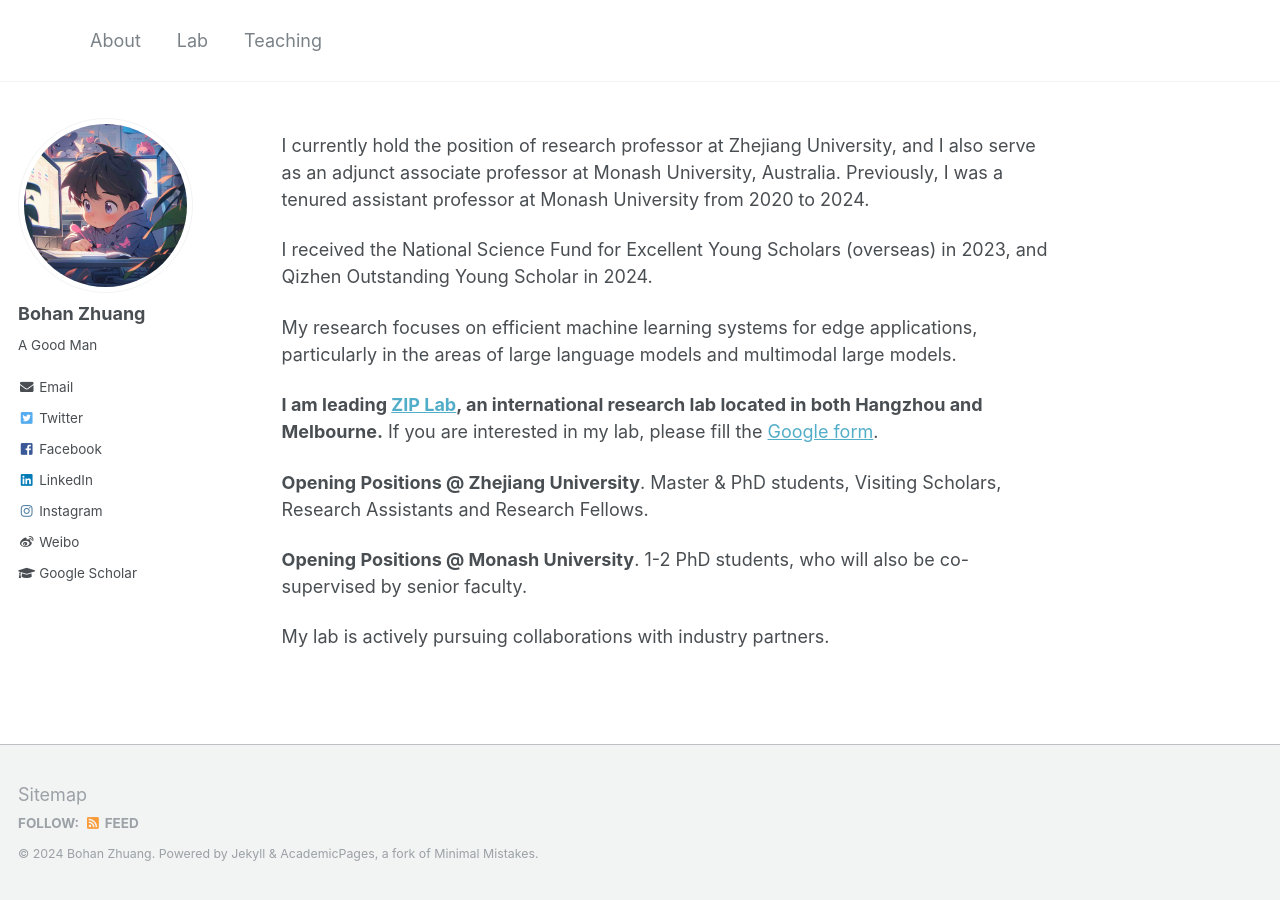
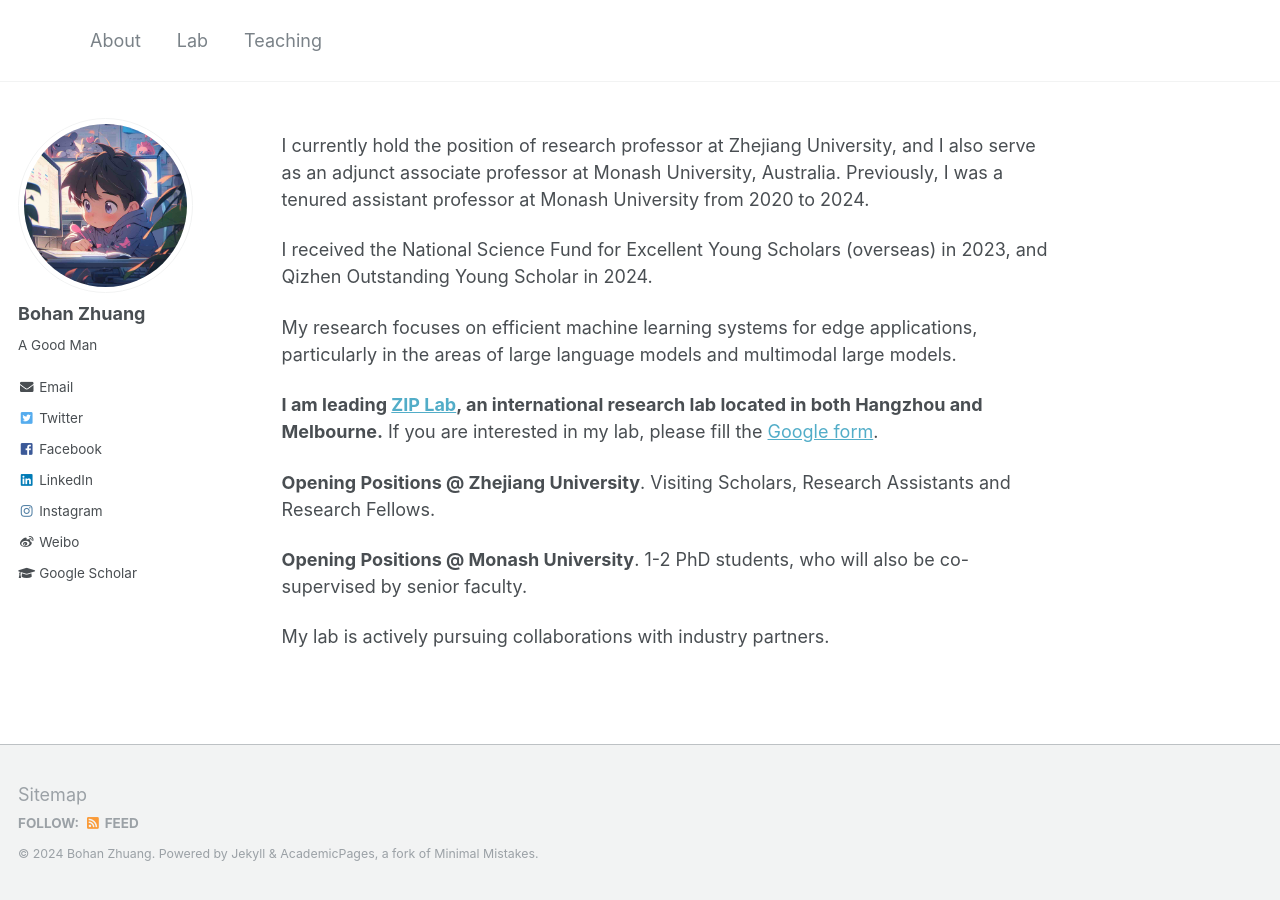
Before and after one commit to bohanzhuang/bohanzhuang.github.io, a Jekyll site: the page built from _pages/about.md, in a window 1280 px wide. Built offline with Jekyll 4.4.1, drawn with Linux system fonts in a browser that asks for light colours.

Commit message:
Update about.md

```diff
--- a/_pages/about.md
+++ b/_pages/about.md
@@ -16,7 +16,7 @@ My research focuses on efficient machine learning systems for edge applications,
 
 **I am leading [ZIP Lab](https://ziplab.github.io/), an international research lab located in both Hangzhou and Melbourne.** If you are interested in my lab, please fill the [Google form](https://forms.gle/UoR8B19y2NsjtGRJ6).
 
-**Opening Positions @ Zhejiang University**. Master & PhD students, Visiting Scholars, Research Assistants and Research Fellows.
+**Opening Positions @ Zhejiang University**. Visiting Scholars, Research Assistants and Research Fellows.
 
 **Opening Positions @ Monash University**. 1-2 PhD students, who will also be co-supervised by senior faculty.
 
```
